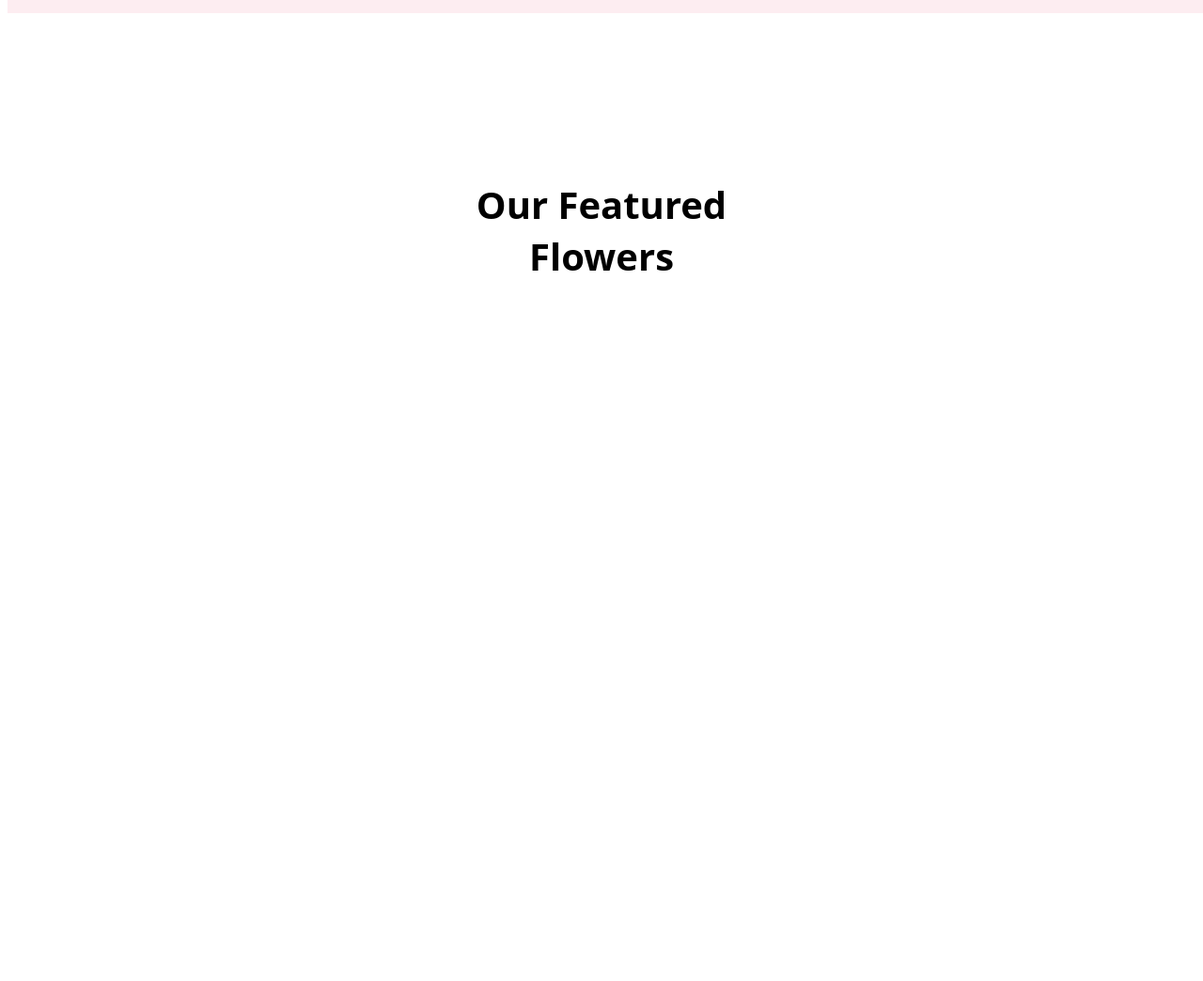
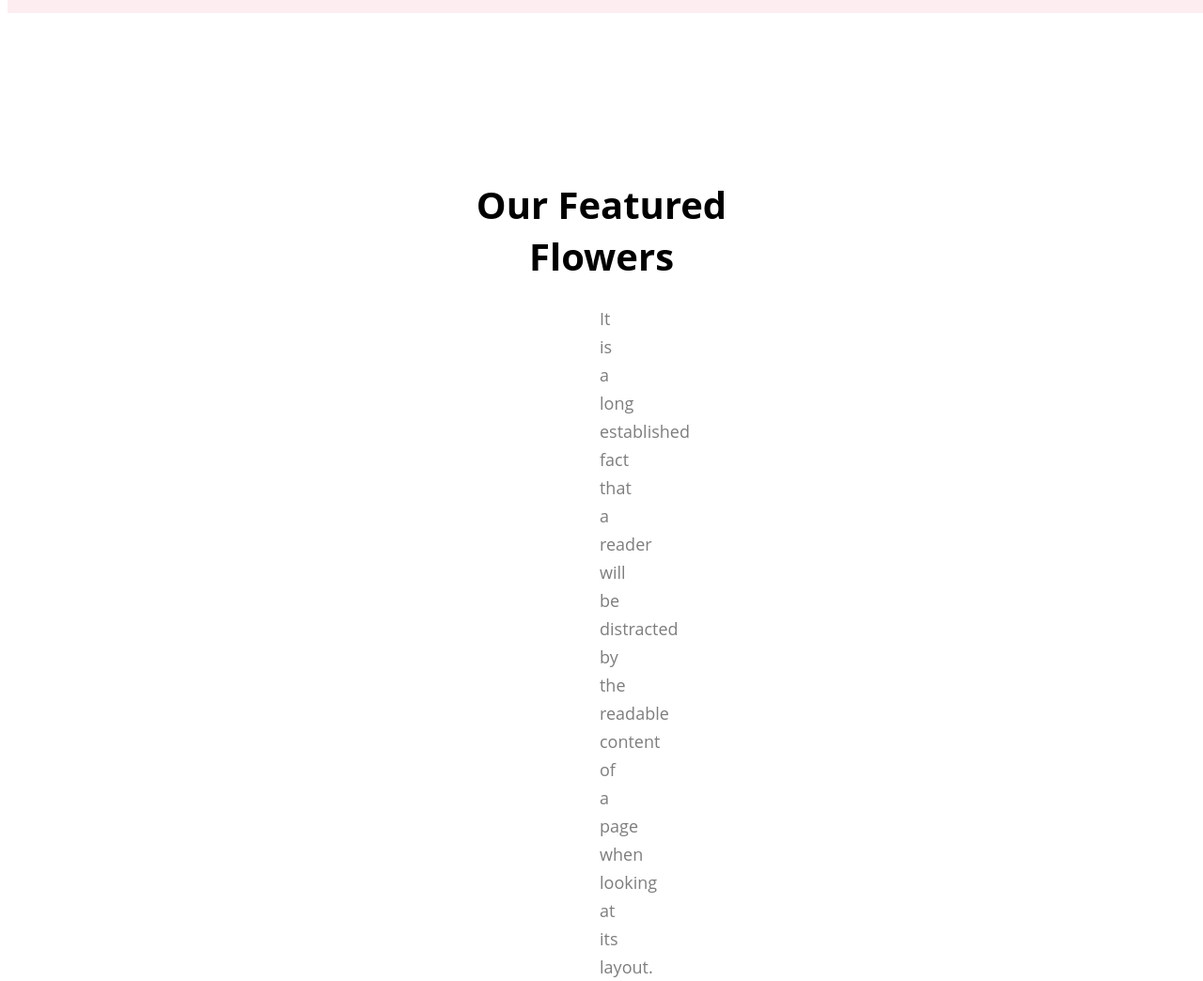
Before and after one commit to asif-hosain/FLOWER-SHOP, a plain HTML site: page index.html in a window 1280 px wide. Shown: the part 979-2023 px from the top of the page at 94% size. Before the commit the page ends 1279 px from the top, so only its background shows below. Drawn offline with Linux system fonts and the light colour scheme.

Commit message:
featured title and descriptin paragraph

```diff
--- a/index.html
+++ b/index.html
@@ -37,6 +37,7 @@
     <main>
         <div class="featured-section">
           <h3 class="featured-title"> Our Featured Flowers</h3>
+          <p class="featured-description" >It is a long established fact that a reader will be distracted by the readable content of a page when looking at its layout.</p>
         </div>
     </main>
     <footer></footer>
--- a/styles.css
+++ b/styles.css
@@ -1,8 +1,5 @@
 body {
-
   font-family: "Open sans", sans-serif;
-
-
 }
 
 .header {
@@ -80,12 +77,22 @@ nav a {
   margin-bottom: 0px;
 }
 
-.featured-section{
+.featured-section {
   margin: 176px 450px 0px;
   height: 48px;
   text-align: center;
 }
 
-.featured-title{
+.featured-title {
   font-size: 40px;
+  margin-bottom: 24px;
 }
+
+.featured-description {
+  color: rgba(39, 39, 39, 0.6);
+  text-align: center;
+  font-size: 18px;
+  line-height: 30px;
+  padding:0px 180px;
+
+}
```
